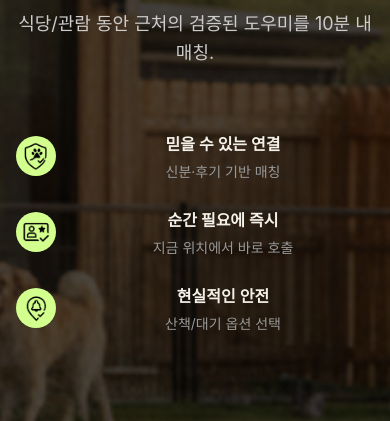
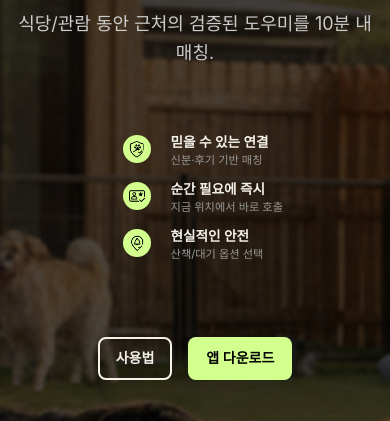
Before and after one commit to ownuun/dog_trip, a plain HTML site: page index.html in a window 390 px wide. Shown: the part 265-686 px from the top of the page. Drawn offline with Linux system fonts and the light colour scheme.

Commit message:
Update styles in index.html for feature items, emojis, and text. Adjust alignment, margins, and sizes for improved layout and responsiveness.

```diff
--- a/index.html
+++ b/index.html
@@ -190,14 +190,14 @@
 
         .feature-item {
             display: flex;
-            align-items: flex-start;
+            align-items: center;
             gap: 1rem;
             margin-bottom: 1.5rem;
         }
 
         .feature-emoji {
             font-size: 1.5rem;
-            margin-top: 0.25rem;
+            margin-top: 0;
             background-color: #D2FF8D;
             border-radius: 50%;
             width: 40px;
@@ -209,6 +209,7 @@
 
         .feature-text {
             flex: 1;
+            max-width: 200px;
         }
 
         .feature-title {
@@ -460,7 +461,7 @@
         .feature-tags {
             display: flex;
             flex-wrap: wrap;
-            gap: 0.5rem;
+            gap: 1rem;
             margin-top: 1rem;
         }
 
@@ -2727,6 +2728,65 @@
                 font-size: 2.5rem;
             }
 
+            .feature-item {
+                gap: 1rem;
+                margin-bottom: 1rem;
+                align-items: center;
+                justify-content: center;
+                margin-left: 2rem;
+            }
+
+            .feature-text {
+                max-width: 150px;
+                text-align: left;
+            }
+
+            .feature-emoji {
+                width: 32px;
+                height: 32px;
+                margin-top: 0;
+            }
+
+            .feature-emoji img {
+                width: 24px !important;
+                height: 24px !important;
+            }
+
+            .feature-title {
+                font-size: 0.9rem;
+                margin-bottom: 0.05rem;
+            }
+
+            .feature-desc {
+                font-size: 0.75rem;
+                line-height: 1.2;
+            }
+
+            .feature-text {
+                max-width: 150px;
+            }
+
+            .feature-emoji {
+                width: 32px;
+                height: 32px;
+                margin-top: 0;
+            }
+
+            .feature-emoji img {
+                width: 24px !important;
+                height: 24px !important;
+            }
+
+            .feature-title {
+                font-size: 0.9rem;
+                margin-bottom: 0.05rem;
+            }
+
+            .feature-desc {
+                font-size: 0.75rem;
+                line-height: 1.2;
+            }
+
             .nav-buttons {
                 flex-direction: row;
                 gap: 0.5rem;
@@ -2808,6 +2868,65 @@
 
             .hero-content h1 {
                 font-size: 2rem;
+            }
+
+            .feature-item {
+                gap: 1.2rem;
+                margin-bottom: 0.8rem;
+                align-items: center;
+                justify-content: center;
+                margin-left: 1.5rem;
+            }
+
+            .feature-text {
+                max-width: 120px;
+                text-align: left;
+            }
+
+            .feature-emoji {
+                width: 28px;
+                height: 28px;
+                margin-top: 0;
+            }
+
+            .feature-emoji img {
+                width: 20px !important;
+                height: 20px !important;
+            }
+
+            .feature-title {
+                font-size: 0.85rem;
+                margin-bottom: 0.02rem;
+            }
+
+            .feature-desc {
+                font-size: 0.7rem;
+                line-height: 1.1;
+            }
+
+            .feature-text {
+                max-width: 120px;
+            }
+
+            .feature-emoji {
+                width: 28px;
+                height: 28px;
+                margin-top: 0;
+            }
+
+            .feature-emoji img {
+                width: 20px !important;
+                height: 20px !important;
+            }
+
+            .feature-title {
+                font-size: 0.85rem;
+                margin-bottom: 0.02rem;
+            }
+
+            .feature-desc {
+                font-size: 0.7rem;
+                line-height: 1.1;
             }
 
             .section-title {
```
Also changed, not shown: .vooster/project.json (added), .vooster/rules.json (added), .vooster/vooster.json (added), 3 other files.
